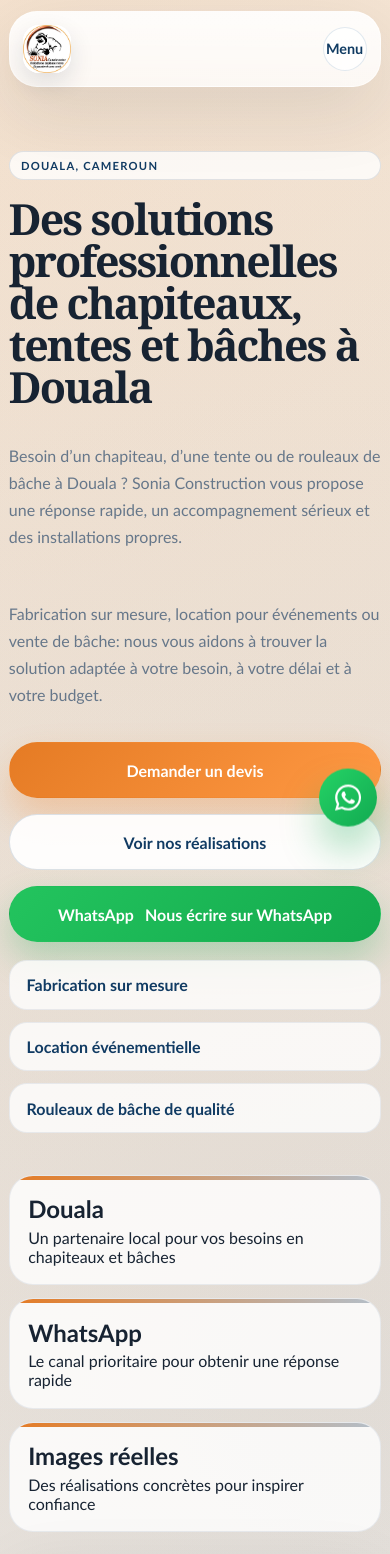
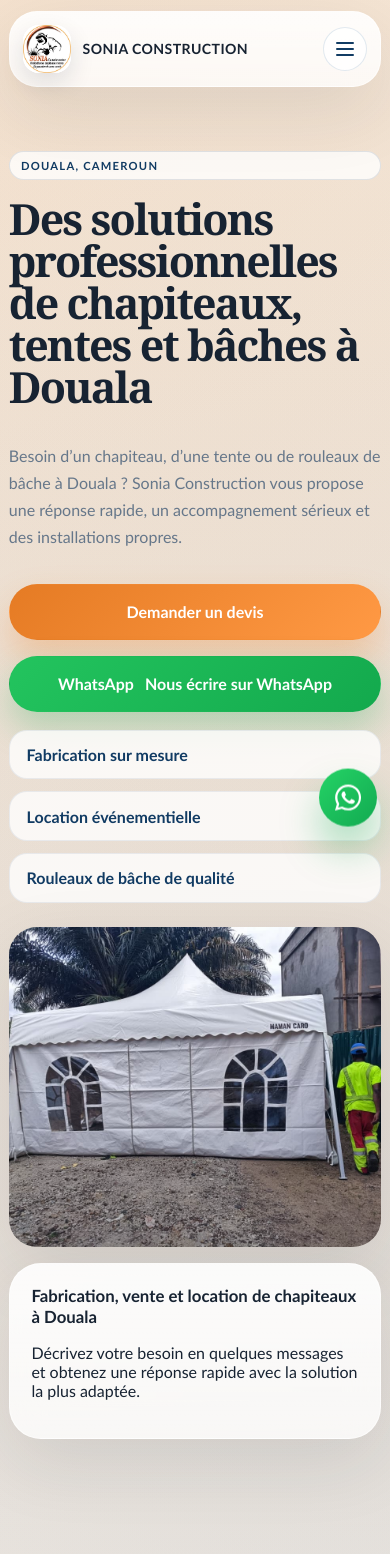
Before and after one commit to larrypops/sonia-construction, a Next.js app: page / in a window 390 px wide. Shown: the top 1554 px of the page. Built offline with nearby package versions, Linux system fonts and the light colour scheme.

Commit message:
Refine hero density and mobile header menu

```diff
--- a/app/globals.css
+++ b/app/globals.css
@@ -639,6 +639,8 @@ textarea {
 .footer-brand strong {
   display: block;
   font-size: 0.98rem;
+  text-transform: uppercase;
+  letter-spacing: 0.04em;
 }
 
 .brand-copy span,
@@ -703,6 +705,35 @@ textarea {
   color: var(--secondary);
   font-weight: 800;
   flex: 0 0 auto;
+}
+
+.menu-toggle-icon {
+  width: 18px;
+  height: 14px;
+  display: inline-flex;
+  flex-direction: column;
+  justify-content: space-between;
+}
+
+.menu-toggle-icon span {
+  display: block;
+  width: 100%;
+  height: 2px;
+  border-radius: 999px;
+  background: currentColor;
+  transition: transform 180ms ease, opacity 180ms ease;
+}
+
+.menu-toggle[aria-expanded="true"] .menu-toggle-icon span:nth-child(1) {
+  transform: translateY(6px) rotate(45deg);
+}
+
+.menu-toggle[aria-expanded="true"] .menu-toggle-icon span:nth-child(2) {
+  opacity: 0;
+}
+
+.menu-toggle[aria-expanded="true"] .menu-toggle-icon span:nth-child(3) {
+  transform: translateY(-6px) rotate(-45deg);
 }
 
 .mobile-shell {
@@ -915,6 +946,11 @@ textarea {
     border-radius: 28px;
   }
 
+  .brand-copy strong {
+    font-size: 0.84rem;
+    letter-spacing: 0.03em;
+  }
+
   .metric {
     padding: 1.15rem;
   }
--- a/app/page.tsx
+++ b/app/page.tsx
@@ -56,17 +56,9 @@ export default function HomePage() {
               Sonia Construction vous propose une réponse rapide, un accompagnement
               sérieux et des installations propres.
             </p>
-            <p className="section-copy">
-              Fabrication sur mesure, location pour événements ou vente de bâche:
-              nous vous aidons à trouver la solution adaptée à votre besoin, à votre
-              délai et à votre budget.
-            </p>
             <div className="button-row">
               <Link href="/contact" className="btn btn-primary">
                 Demander un devis
-              </Link>
-              <Link href="/realisations" className="btn btn-secondary">
-                Voir nos réalisations
               </Link>
               <WhatsAppButton label="Nous écrire sur WhatsApp" />
             </div>
@@ -75,20 +67,6 @@ export default function HomePage() {
               <li>Location événementielle</li>
               <li>Rouleaux de bâche de qualité</li>
             </ul>
-            <div className="metric-strip">
-              <div className="metric">
-                <strong>Douala</strong>
-                <span>Un partenaire local pour vos besoins en chapiteaux et bâches</span>
-              </div>
-              <div className="metric">
-                <strong>WhatsApp</strong>
-                <span>Le canal prioritaire pour obtenir une réponse rapide</span>
-              </div>
-              <div className="metric">
-                <strong>Images réelles</strong>
-                <span>Des réalisations concrètes pour inspirer confiance</span>
-              </div>
-            </div>
           </AnimatedSection>
 
           <AnimatedSection className="hero-visual" delay={0.12}>
--- a/components/Header.tsx
+++ b/components/Header.tsx
@@ -17,6 +17,9 @@ export default function Header() {
             <div className="brand-logo">
               <Image src="/images/logo.JPG" alt="Logo Sonia Construction" fill sizes="56px" />
             </div>
+            <div className="brand-copy">
+              <strong>Sonia Construction</strong>
+            </div>
           </Link>
 
           <nav className="desktop-nav" aria-label="Navigation principale">
@@ -35,7 +38,11 @@ export default function Header() {
               aria-expanded={isOpen}
               aria-label="Ouvrir le menu"
             >
-              {isOpen ? "Fermer" : "Menu"}
+              <span className="menu-toggle-icon" aria-hidden="true">
+                <span />
+                <span />
+                <span />
+              </span>
             </button>
           </div>
         </div>
```
